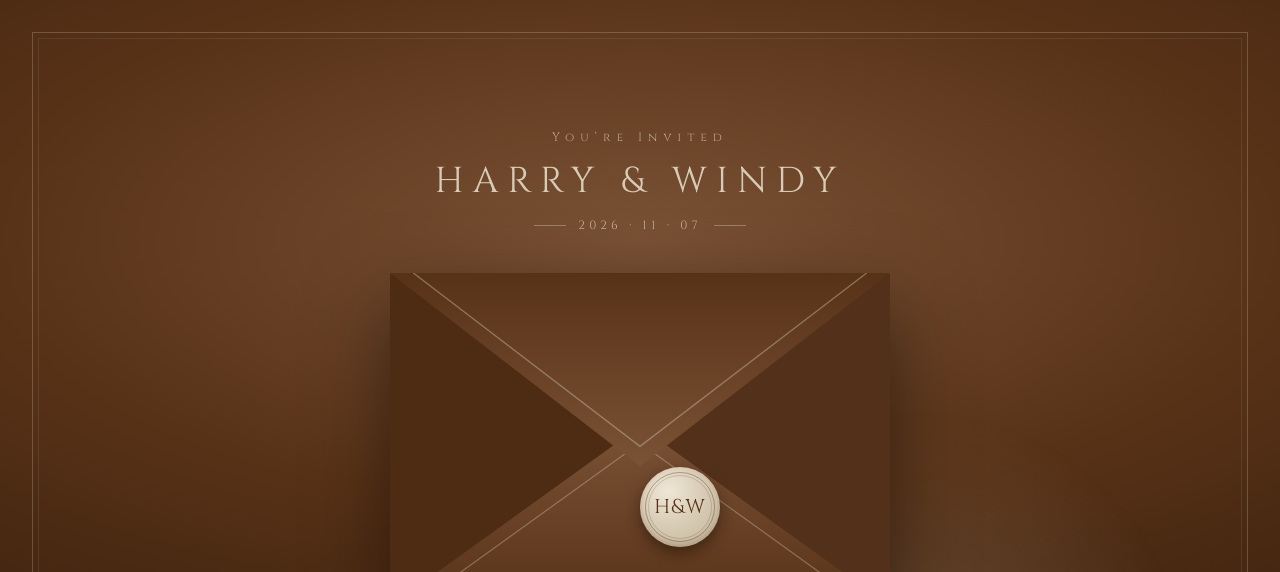
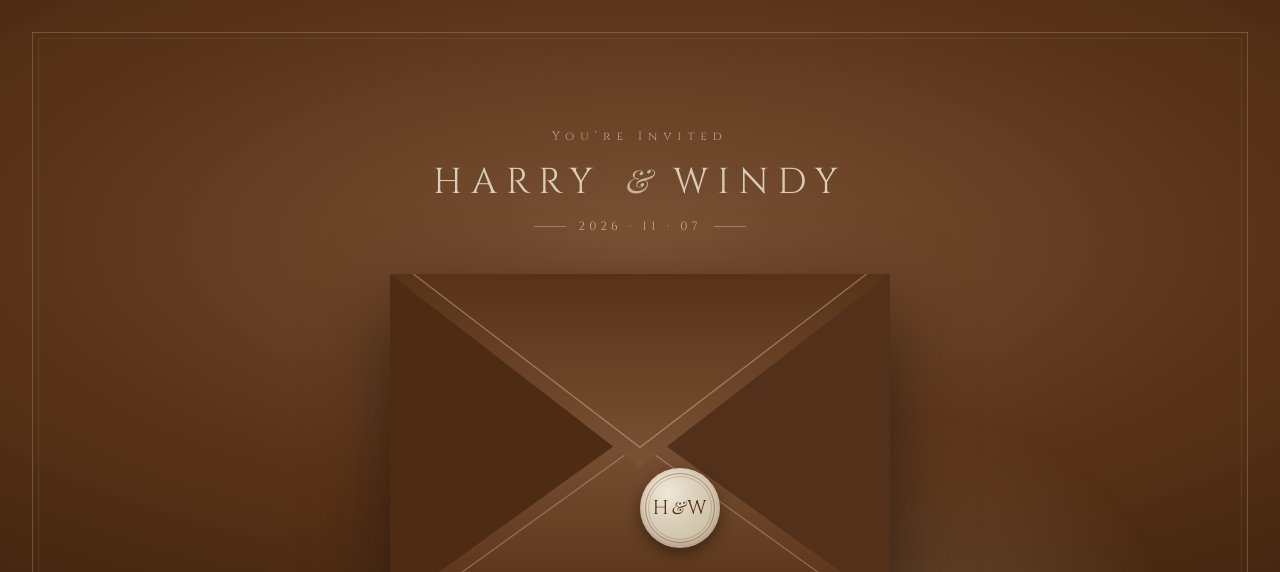
Before and after one commit to windylee625/harry-windy-invite, a React (Vite) app: page / in a window 1280 px wide. Shown: the top 572 px of the page. Built offline with nearby package versions, Linux system fonts and the light colour scheme; a web font is replaced by a local one.

Commit message:
Add files via upload

```diff
--- a/src/components/EnvelopeIntro.jsx
+++ b/src/components/EnvelopeIntro.jsx
@@ -72,7 +72,10 @@ export default function EnvelopeIntro({ onOpen, onStart }) {
         transition={{ duration: 0.9, ease, delay: opening ? 0 : 0.2 }}
       >
         <p className="font-serif text-[11px] tracking-widest3 text-beige/70 sm:text-xs">You&rsquo;re Invited</p>
-        <p className="mt-4 font-display text-3xl tracking-[0.25em] sm:text-4xl">HARRY &amp; WINDY</p>
+        <p className="mt-4 font-display text-3xl tracking-[0.25em] sm:text-4xl">
+          HARRY{' '}
+          <span className="mx-1 font-elegant text-[0.9em] italic tracking-normal text-beige/80">&amp;</span> WINDY
+        </p>
         <div className="mt-4 flex items-center justify-center gap-3 font-serif text-xs tracking-widest2 text-beige/80">
           <span className="h-px w-8 bg-beige/40" />
           2026 · 11 · 07
@@ -191,7 +194,9 @@ export default function EnvelopeIntro({ onOpen, onStart }) {
         >
           <span className="absolute inset-[5px] rounded-full border border-earth/40" />
           <span className="absolute inset-[8px] rounded-full border border-earth/20" />
-          <span className="font-display text-lg tracking-wider text-earth sm:text-xl">H&amp;W</span>
+          <span className="font-display text-lg tracking-wider text-earth sm:text-xl">
+            H<span className="mx-px font-elegant text-[0.85em] italic">&amp;</span>W
+          </span>
         </motion.div>
       </motion.button>
 
```
